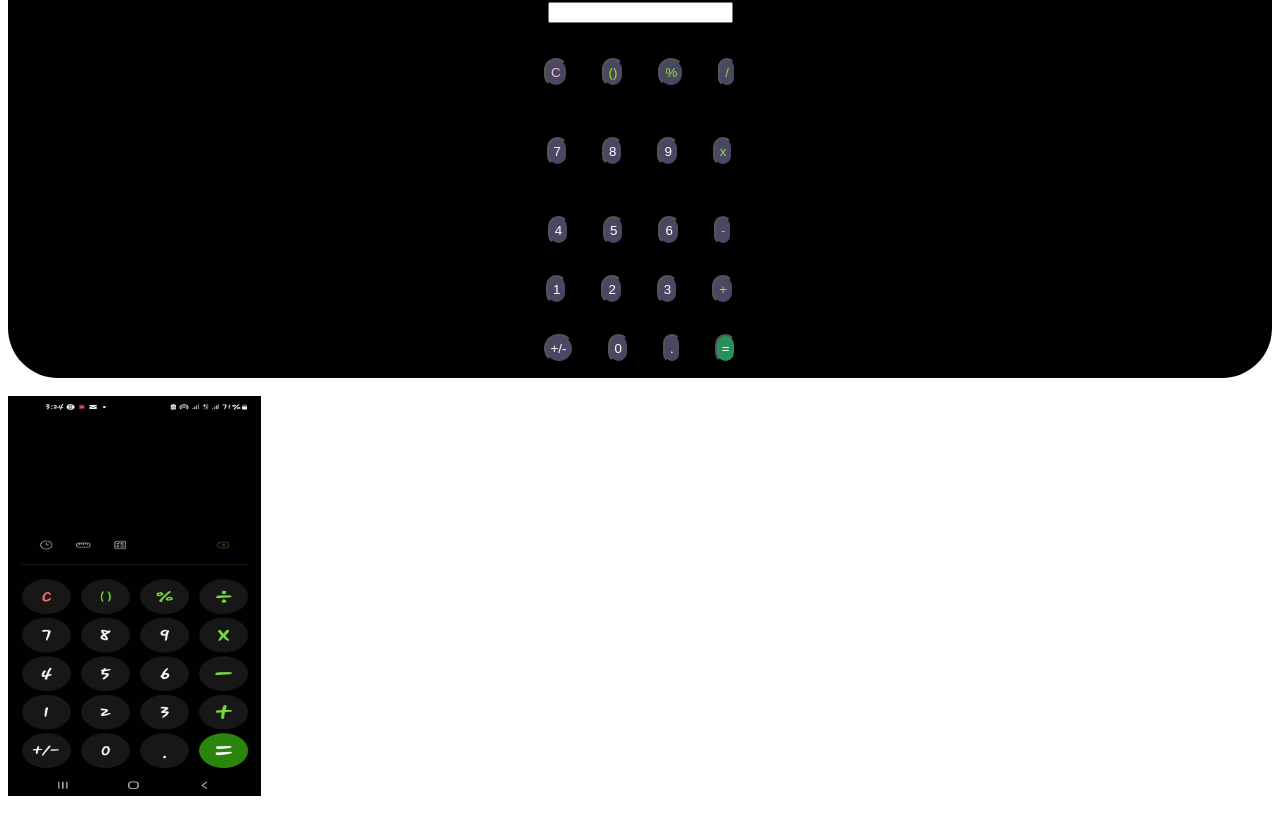
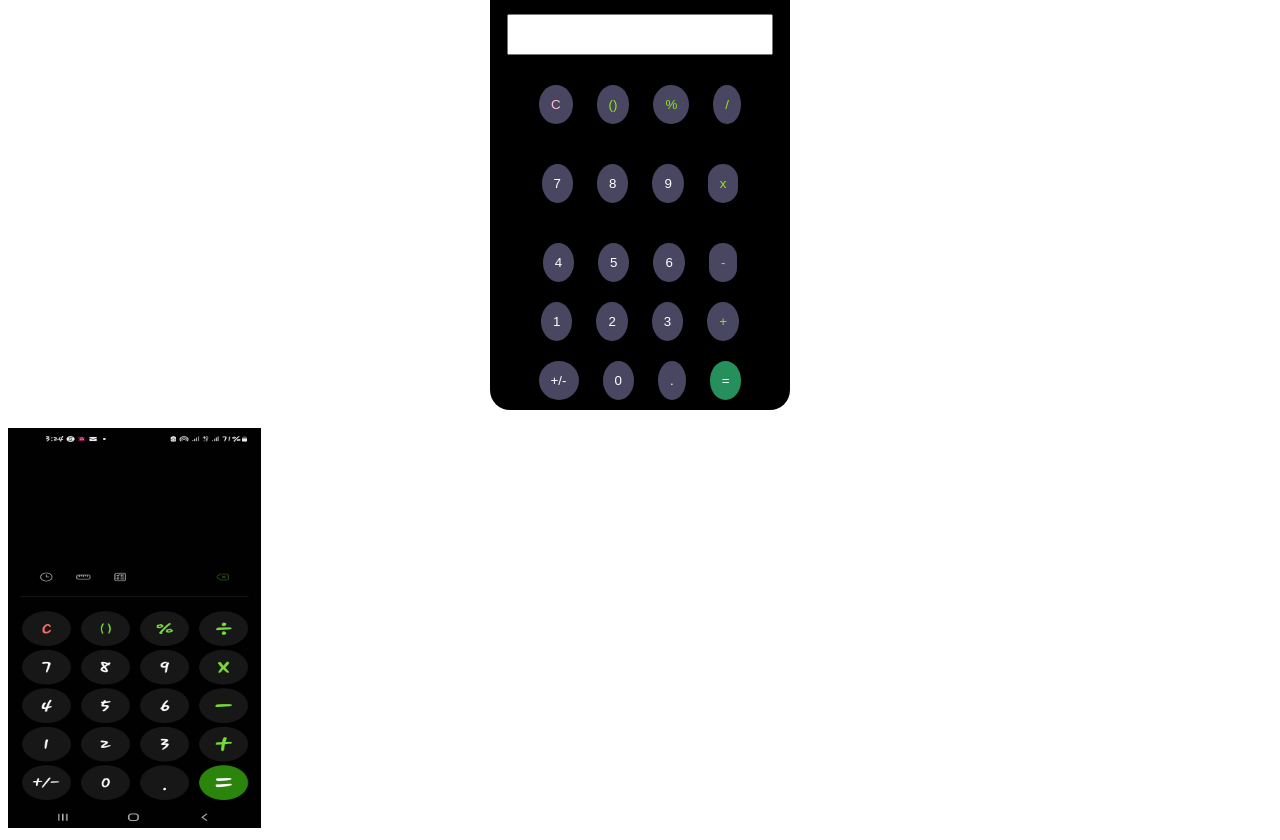
Before and after one commit to loveheart81/CalculatorByFunctionJavascript, a plain HTML site: page index.html in a window 1280 px wide. Shown: the part 78-918 px from the top of the page. Before the commit the page ends 886 px from the top, so only its background shows below. Drawn offline with Linux system fonts and the light colour scheme.

Commit message:
CalculatorwithFunctionJavascript

```diff
--- a/index.html
+++ b/index.html
@@ -5,41 +5,59 @@
     <meta name="viewport" content="width=device-width, initial-scale=1.0">
     <title>CalculatorJavascript</title>
 </head>
+<style>
+    input{
+        padding: 11px;
+        width: 80%;
+        outline: none;
+    }
+    h1{
+        color: white;
+        padding: 6px;
+        text-shadow: 0 0 12px ;
+    }
+
+    button{
+        border: none;
+    }
+
+
+</style>
 <body>
- <div style="text-align: center; background-color: black; border-radius: 50px;">
+ <div style="text-align: center; background-color: black; border-radius: 20px;max-width:300px;margin: 0 auto;">
         <div>
             <h1>Calculator</h1>
             <input id="output" type="text" >
         </div>
         <div style="margin: 20px;">
-                <button onclick="cancel()" style="margin: 15px; padding: 5px;color: pink; border-radius: 20px; background-color: rgba(132, 127, 177, 0.555);">C</button>
-                <button onclick="bracket()" style="margin: 15px;padding: 5px;color: rgb(150, 228, 35);border-radius: 20px;background-color: rgba(132, 127, 177, 0.555);">()</button>
-                <button onclick="percent()" style="margin: 15px;padding: 5px;color: rgb(150, 228, 35);border-radius: 20px;background-color: rgba(132, 127, 177, 0.555);">%</button>
-                <button onclick="slash()" style="margin: 15px;padding: 5px;color: rgb(150, 228, 35);border-radius: 20px;background-color: rgba(132, 127, 177, 0.555);">/</button>
+            <button onclick="cancel()" style="margin: 10px; padding: 12px;color: pink; border-radius: 50%; background-color: rgba(132, 127, 177, 0.555);">C</button>
+            <button onclick="bracket()" style="margin: 10px;padding: 12px;color: rgb(150, 228, 35);border-radius: 50%;background-color: rgba(132, 127, 177, 0.555);">()</button>
+            <button onclick="percent()" style="margin: 10px;padding: 12px;color: rgb(150, 228, 35);border-radius: 50%;background-color: rgba(132, 127, 177, 0.555);">%</button>
+            <button onclick="slash()" style="margin: 10px;padding: 12px;color: rgb(150, 228, 35);border-radius: 50%;background-color: rgba(132, 127, 177, 0.555);">/</button>
         </div>
         <div style="margin: 20px;">
-                <button onclick="seven()" style="margin: 15px;padding: 5px;color: white;border-radius: 20px;background-color: rgba(132, 127, 177, 0.555);">7</button>
-                <button onclick="eight()" style="margin: 15px;padding: 5px;color: white;border-radius: 20px;background-color: rgba(132, 127, 177, 0.555);">8</button>
-                <button onclick="nine()" style="margin: 15px;padding: 5px;color: white;border-radius: 20px;background-color: rgba(132, 127, 177, 0.555);">9</button>
-                <button onclick="multiply()" style="margin: 15px;padding: 5px;color: rgb(150, 228, 35);border-radius: 20px;background-color: rgba(132, 127, 177, 0.555);">x</button>
+            <button onclick="seven()" style="margin: 10px;padding: 12px;color: white;border-radius: 50%;background-color: rgba(132, 127, 177, 0.555);">7</button>
+            <button onclick="eight()" style="margin: 10px;padding: 12px;color: white;border-radius: 50%;background-color: rgba(132, 127, 177, 0.555);">8</button>
+            <button onclick="nine()" style="margin: 10px;padding: 12px;color: white;border-radius: 50%;background-color: rgba(132, 127, 177, 0.555);">9</button>
+            <button onclick="multiply()" style="margin: 10px;padding: 12px;color: rgb(150, 228, 35);border-radius: 20px;background-color: rgba(132, 127, 177, 0.555);">x</button>
         </div>
         <div>
-            <button onclick="four()" style="margin: 15px;padding: 5px;color: white;border-radius: 20px;background-color: rgba(132, 127, 177, 0.555);">4</button>
-            <button onclick="five()" style="margin: 15px;padding: 5px;color: white;border-radius: 20px;background-color: rgba(132, 127, 177, 0.555);">5</button>
-            <button onclick="six()" style="margin: 15px;padding: 5px;color: white;border-radius: 20px;background-color: rgba(132, 127, 177, 0.555);">6</button>
-            <button onclick="subtraction()" style="margin: 15px;padding: 5px;color: rgb(150, 228, 35);border-radius: 20px;background-color: rgba(132, 127, 177, 0.555);">-</button>
+            <button onclick="four()" style="margin: 10px;padding: 12px;color: white;border-radius: 50%;background-color: rgba(132, 127, 177, 0.555);">4</button>
+            <button onclick="five()" style="margin: 10px;padding: 12px;color: white;border-radius: 50%;background-color: rgba(132, 127, 177, 0.555);">5</button>
+            <button onclick="six()" style="margin: 10px;padding: 12px;color: white;border-radius: 50%;background-color: rgba(132, 127, 177, 0.555);">6</button>
+            <button onclick="subtraction()" style="margin: 10px;padding: 12px;color: rgb(150, 228, 35);border-radius: 20px;background-color: rgba(132, 127, 177, 0.555);">-</button>
         </div>
         <div>
-            <button onclick="one()" style="margin: 15px;padding: 5px;color: white;border-radius: 20px;background-color: rgba(132, 127, 177, 0.555);">1</button>
-            <button onclick="two()" style="margin: 15px;padding: 5px;color: white;border-radius: 20px;background-color: rgba(132, 127, 177, 0.555);">2</button>
-            <button onclick="three()" style="margin: 15px;padding: 5px;color: white;border-radius: 20px;background-color: rgba(132, 127, 177, 0.555);">3</button>
-            <button onclick="plus()" style="margin: 15px;padding: 5px;color: rgb(150, 228, 35);border-radius: 20px;background-color: rgba(132, 127, 177, 0.555);">+</button>
+            <button onclick="one()" style="margin: 10px;padding: 12px;color: white;border-radius: 50%;background-color: rgba(132, 127, 177, 0.555);">1</button>
+            <button onclick="two()" style="margin: 10px;padding: 12px;color: white;border-radius: 50%;background-color: rgba(132, 127, 177, 0.555);">2</button>
+            <button onclick="three()" style="margin: 10px;padding: 12px;color: white;border-radius: 50%;background-color: rgba(132, 127, 177, 0.555);">3</button>
+            <button onclick="plus()" style="margin: 10px;padding: 12px;color: rgb(150, 228, 35);border-radius: 50%;background-color: rgba(132, 127, 177, 0.555);">+</button>
         </div>
         <div>
-            <button onclick="sign()" style="margin: 15px;padding: 5px;color: white;border-radius: 20px;background-color: rgba(132, 127, 177, 0.555);">+/-</button>
-            <button onclick="zero()" style="margin: 15px;padding: 5px;color: white;border-radius: 20px;background-color: rgba(132, 127, 177, 0.555);">0</button>
-            <button onclick="dot()" style="margin: 15px;padding: 5px;color: white;border-radius: 20px;background-color: rgba(132, 127, 177, 0.555);">.</button>
-            <button onclick="equal()" style="margin: 15px;padding: 5px;color: white;border-radius: 20px;background-color: rgba(50, 192, 121, 0.753);">=</button>
+            <button onclick="sign()" style="margin: 10px;padding: 12px;color: white;border-radius: 50%;background-color: rgba(132, 127, 177, 0.555);">+/-</button>
+            <button onclick="zero()" style="margin: 10px;padding: 12px;color: white;border-radius: 50%;background-color: rgba(132, 127, 177, 0.555);">0</button>
+            <button onclick="dot()" style="margin: 10px;padding: 12px;color: white;border-radius: 50%;background-color: rgba(132, 127, 177, 0.555);">.</button>
+            <button onclick="equal()" style="margin: 10px;padding: 12px;color: white;border-radius: 50%;background-color: rgba(50, 192, 121, 0.753);">=</button>
         </div>
  </div>
 
```
